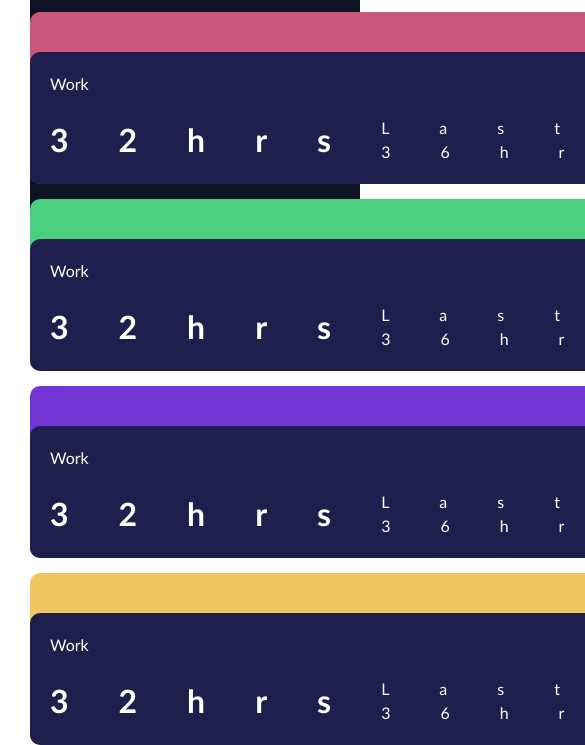
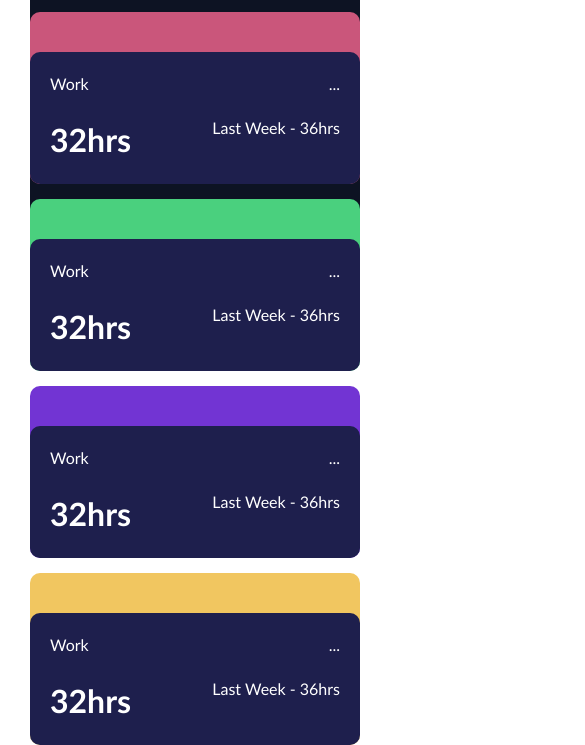
Before and after one commit to Blandine-Basabose/CSS-Grid, a plain HTML site: page index.html in a window 390 px wide. Shown: the part 666-1411 px from the top of the page, 585 px wide, since content can reach past the window. Drawn offline with Linux system fonts and the light colour scheme.

Commit message:
initial commit

```diff
--- a/index.css
+++ b/index.css
@@ -180,7 +180,7 @@ img {
   .right,
   .col1-profile,
   .col1-content {
-  letter-spacing: 50px;
+
     display: flex;
     justify-content: space-between;
   }
```
